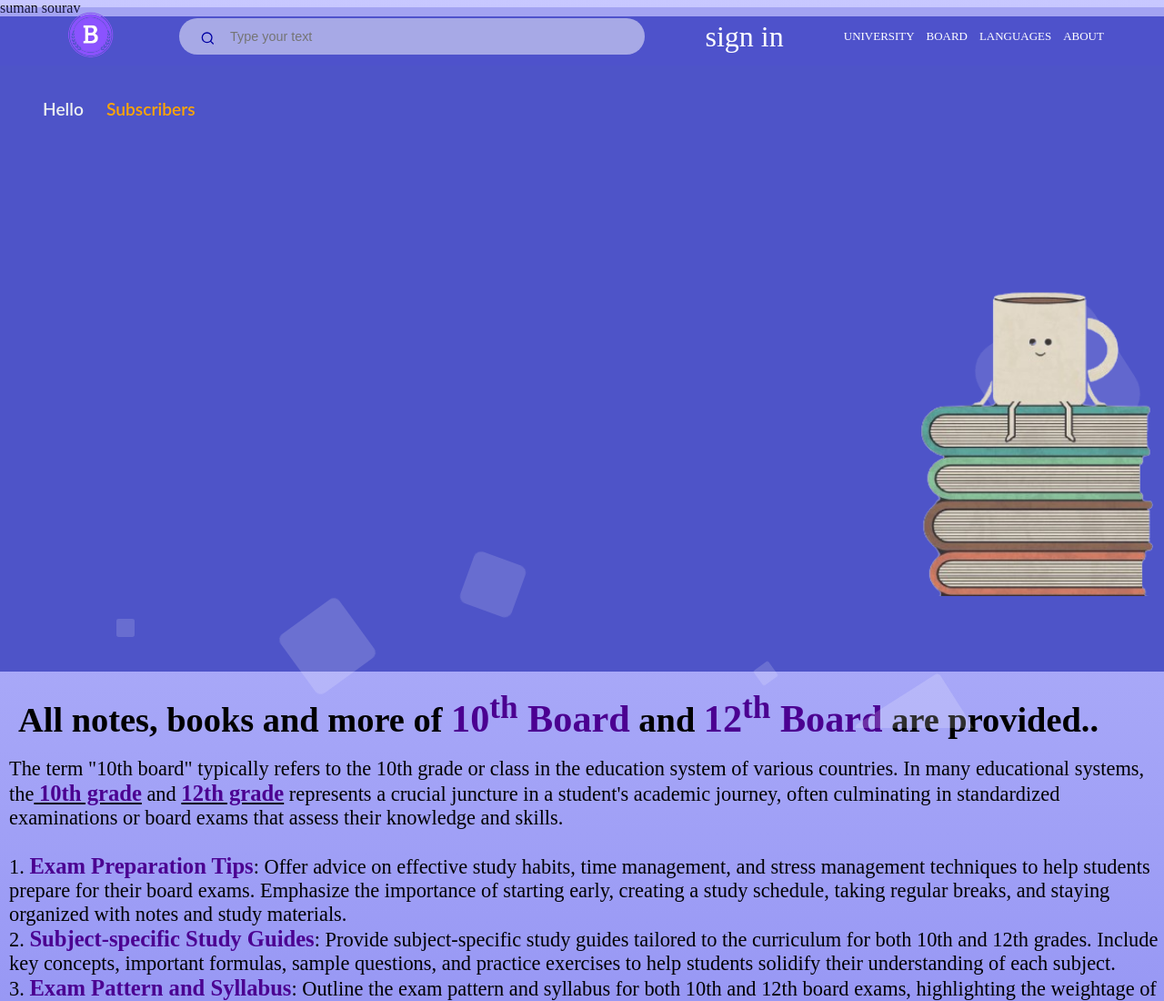
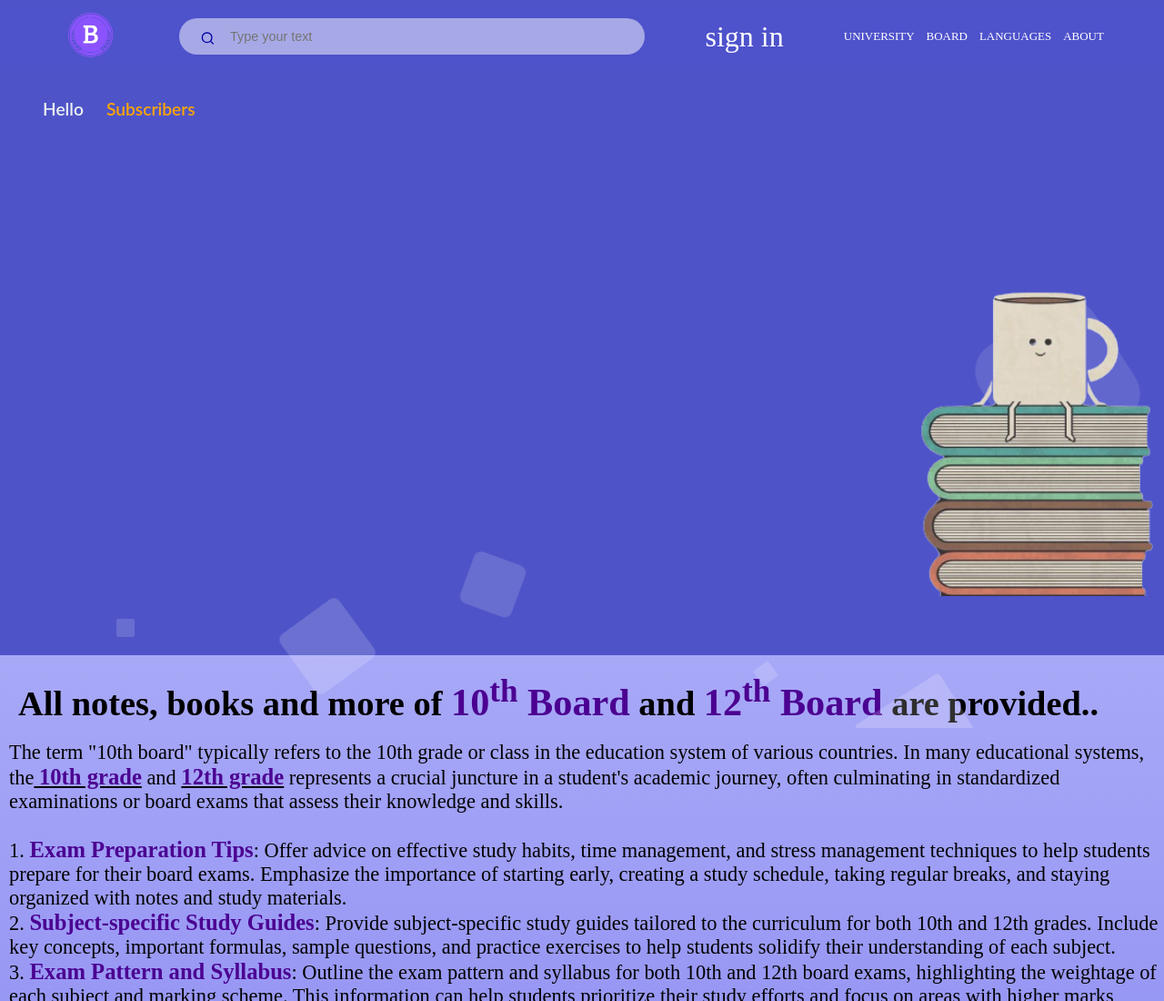
Before and after one commit to akashRanjan12/first_proj-BU, a plain HTML site: page index.html in a window 1280 px wide. Shown: the top 1100 px of the page at 91% size. Drawn offline with nearby package versions, Linux system fonts and the light colour scheme.

Commit message:
remove error

```diff
--- a/index.html
+++ b/index.html
@@ -18,7 +18,6 @@
   </head>
 
   <body>
-    <hq>suman sourav</hq>
     <header>
       <!-- background -->
       <div class="context"></div>
```
